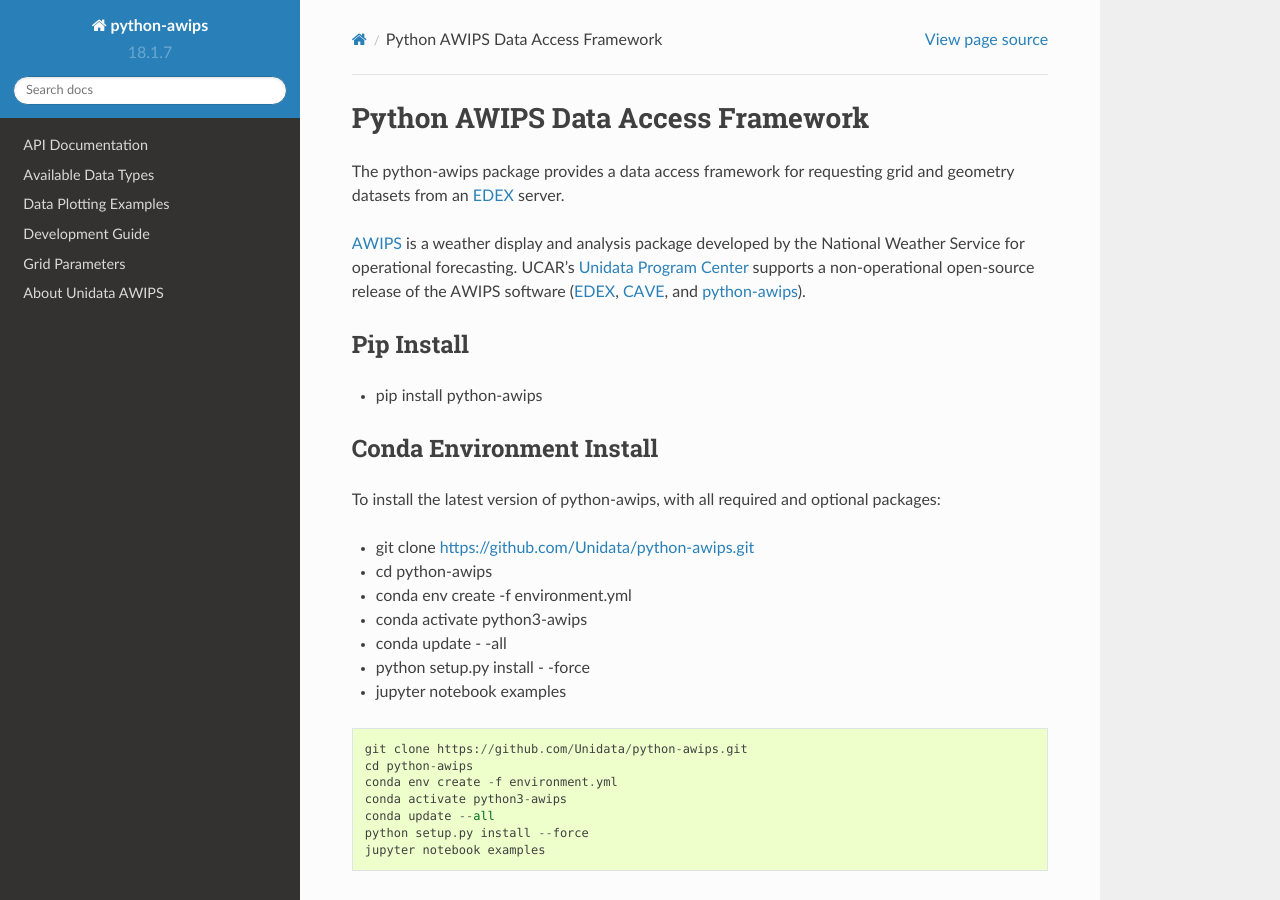
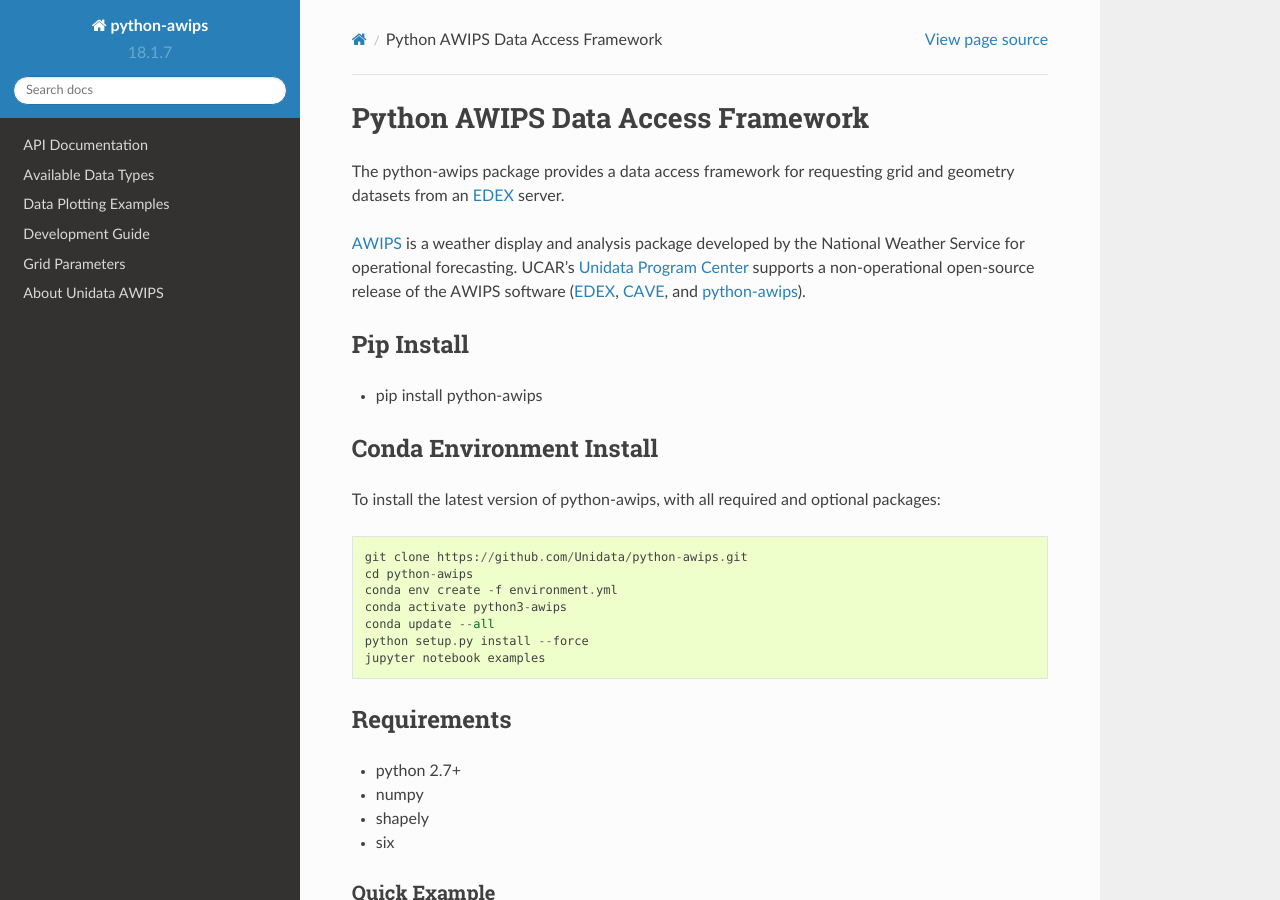
Before and after one commit to Unidata/python-awips, a Sphinx documentation site: the page built from docs/source/index.rst, in a window 1280 px wide and 900 px high. Built offline with Sphinx 7.4.7 and the Read the Docs theme 2.0.0, drawn with Linux system fonts in a browser that asks for light colours.

Commit message:
Update index.rst
remove the bulleted list of environment commands since the code commands render better and should be used anyway

```diff
--- a/docs/source/index.rst
+++ b/docs/source/index.rst
@@ -17,14 +17,6 @@
 -------------------------
 
 To install the latest version of python-awips, with all required and optional packages:
-
-- git clone https://github.com/Unidata/python-awips.git
-- cd python-awips
-- conda env create -f environment.yml
-- conda activate python3-awips
-- conda update  - -all
-- python setup.py install - -force
-- jupyter notebook examples
 
 ::
 
```
